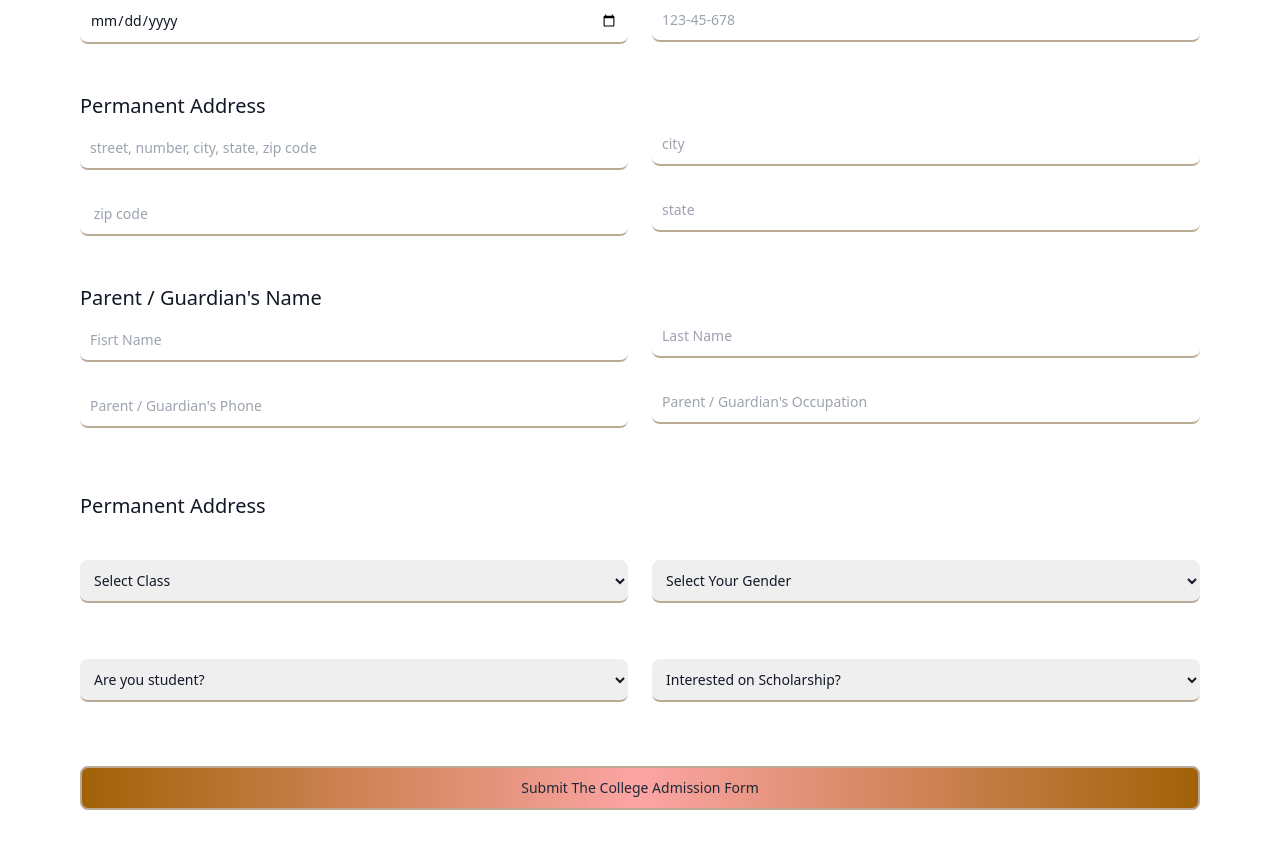
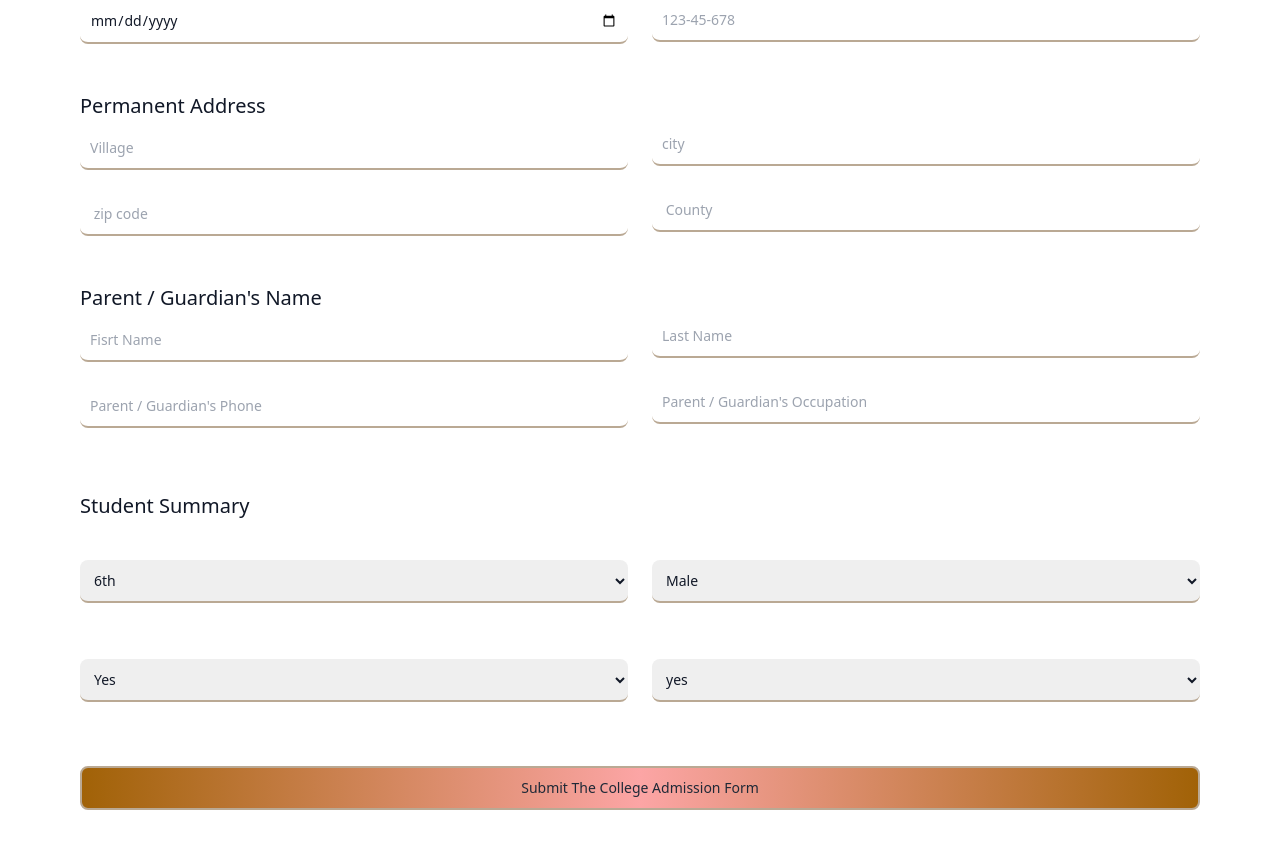
Before and after one commit to jaynabKhatun/Admission-form, a React (Vite) app: page / in a window 1280 px wide. Shown: the part 840-1688 px from the top of the page. Built offline with nearby package versions, Linux system fonts and the light colour scheme.

Commit message:
modified select option

```diff
--- a/package.json
+++ b/package.json
@@ -16,7 +16,8 @@
     "react-dom": "^18.3.1",
     "react-fast-marquee": "^1.6.5",
     "react-router-dom": "^6.26.1",
-    "sort-by": "^1.2.0"
+    "sort-by": "^1.2.0",
+    "sweetalert2": "^11.12.4"
   },
   "devDependencies": {
     "@eslint/js": "^9.9.0",
--- a/src/Pages/Form/Form.jsx
+++ b/src/Pages/Form/Form.jsx
@@ -1,3 +1,5 @@
+import Swal from "sweetalert2";
+
 const Form = () => {
   const handleAdmission = (event) => {
     event.preventDefault();
@@ -53,6 +55,19 @@ const Form = () => {
       .then((res) => res.json())
       .then((data) => {
         console.log("data", data);
+        if (data.insertedId) {
+          Swal.fire({
+            position: "center",
+            icon: "success",
+            title: "Your form has been submitted successfully!",
+            showConfirmButton: false,
+            timer: 3000,
+          });
+
+          // clear the form after successful submission
+          form.reset();
+
+        }
       });
   };
 
@@ -112,7 +127,7 @@ const Form = () => {
             type="text"
             name="address"
             className=" border-b-2 hover:border-[#F18B1C] duration-300 border-[#BAA994] text-gray-900 text-sm rounded-lg  block w-full p-2.5 "
-            placeholder="street, number, city, state, zip code"
+            placeholder="Village"
             required
           />
           <input
@@ -136,7 +151,7 @@ const Form = () => {
             type="text"
             name="state"
             className=" border-b-2 mt-6 hover:border-[#F18B1C] duration-300 border-[#BAA994] text-gray-900 text-sm rounded-lg  block w-full p-2.5 "
-            placeholder="state"
+            placeholder=" County"
             required
           />
         </div>
@@ -182,7 +197,7 @@ const Form = () => {
 
       {/* class info */}
       <label className="block mb-2 text-xl font-medium mt-16 text-gray-900 dark:text-white">
-        Permanent Address
+        Student Summary
       </label>
 
       <div className="grid grid-cols-1 md:grid-cols-2 gap-6 items-center mb-6">
@@ -193,14 +208,14 @@ const Form = () => {
             name="readClass"
             className="border-b-2 hover:border-[#F18B1C] duration-300 border-[#BAA994] text-gray-900 text-sm rounded-lg  block  p-2.5  w-full "
           >
-            <option disabled selected>
+            <option value="" disabled>
               Select Class
             </option>
+            <option value="6th">6th</option>
+            <option value="7th">7th</option>
+            <option value="8th">8th</option>
+            <option value="9th">9th</option>
             <option value="10th">10th</option>
-            <option value="6th">6th</option>
-            <option value="8th">7th</option>
-            <option value="9th">8th</option>
-            <option value="5th">9th</option>
           </select>
         </div>
         {/* select  2 */}
@@ -209,7 +224,7 @@ const Form = () => {
             name="gender"
             className="border-b-2 hover:border-[#F18B1C] duration-300 border-[#BAA994] text-gray-900 text-sm rounded-lg  block w-full p-2.5  w-full "
           >
-            <option disabled selected>
+            <option value="" disabled>
               Select Your Gender
             </option>
             <option value="male">Male</option>
@@ -222,7 +237,7 @@ const Form = () => {
             name="student"
             className="border-b-2 hover:border-[#F18B1C] duration-300 border-[#BAA994] text-gray-900 text-sm rounded-lg  block  p-2.5  w-full "
           >
-            <option disabled selected>
+            <option value="" disabled>
               Are you student?
             </option>
             <option value="yes">Yes</option>
@@ -234,7 +249,7 @@ const Form = () => {
             name="schoolarship"
             className="border-b-2 hover:border-[#F18B1C] duration-300 border-[#BAA994] text-gray-900 text-sm rounded-lg  block p-2.5  w-full "
           >
-            <option disabled selected>
+            <option value="" disabled>
               Interested on Scholarship?
             </option>
             <option value="yes">yes</option>
--- a/src/Pages/Tab/Tabline.jsx
+++ b/src/Pages/Tab/Tabline.jsx
@@ -9,13 +9,13 @@ const Tabline = () => {
           <Link to={"/"} className="md:px-4 px-2  transition-all hover:shadow-lg hover:shadow-amber-500/40 focus:opacity-[0.85]  hover:text-black  duration-300  border-r-2  ">
             Home
           </Link>
-          <Link to={"/programs"} className="md:px-4 px-2  transition-all hover:shadow-lg hover:shadow-amber-500/40 focus:opacity-[0.85] hover:text-black  duration-300  border-r-2">
+          <Link  className="md:px-4 px-2  transition-all hover:shadow-lg hover:shadow-amber-500/40 focus:opacity-[0.85] hover:text-black  duration-300  border-r-2">
             Programs
           </Link>
-          <Link to={"/service"} className="md:px-4 px-2  transition-all hover:shadow-lg hover:shadow-amber-500/40 focus:opacity-[0.85] hover:text-black  duration-300  border-r-2">
+          <Link  className="md:px-4 px-2  transition-all hover:shadow-lg hover:shadow-amber-500/40 focus:opacity-[0.85] hover:text-black  duration-300  border-r-2">
             Student Service
           </Link>
-          <Link to={"/contacts"} className="md:px-4 px-2  transition-all hover:shadow-lg hover:shadow-amber-500/40 focus:opacity-[0.85] hover:text-black  duration-300  border-r-2">
+          <Link  className="md:px-4 px-2  transition-all hover:shadow-lg hover:shadow-amber-500/40 focus:opacity-[0.85] hover:text-black  duration-300  border-r-2">
             Contacts Us
           </Link>
           <Link  className="md:px-4 px-2  transition-all hover:shadow-lg hover:shadow-amber-500/40 focus:opacity-[0.85] hover:text-black duration-300  ">
```
Also changed, not shown: 1 other file (tests, documents, lock files or other folders).
